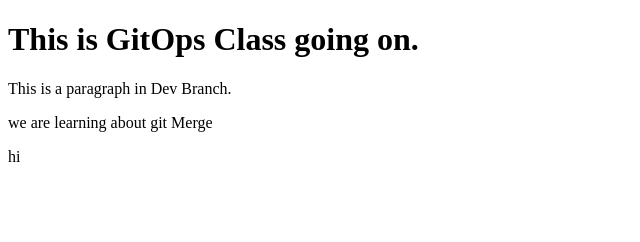
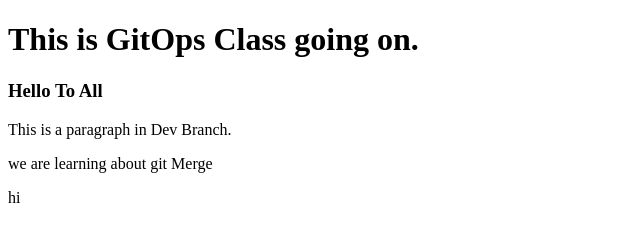
Before and after one commit to manikcloud/DevOps-Tutorial, a plain HTML site: page index.html in a window 1280 px wide. Shown: the whole page, without its empty margins (0-640 px from the left). Drawn offline with Linux system fonts and the light colour scheme.

Commit message:
changes in heading

```diff
--- a/index.html
+++ b/index.html
@@ -14,6 +14,8 @@
 
 <h1>This is GitOps Class going on.  </h1>
 
+<h3> Hello To All </h3>
+
 <p>This is a paragraph in Dev Branch. </p>
 
 <p>we are learning about git Merge </p>
```
